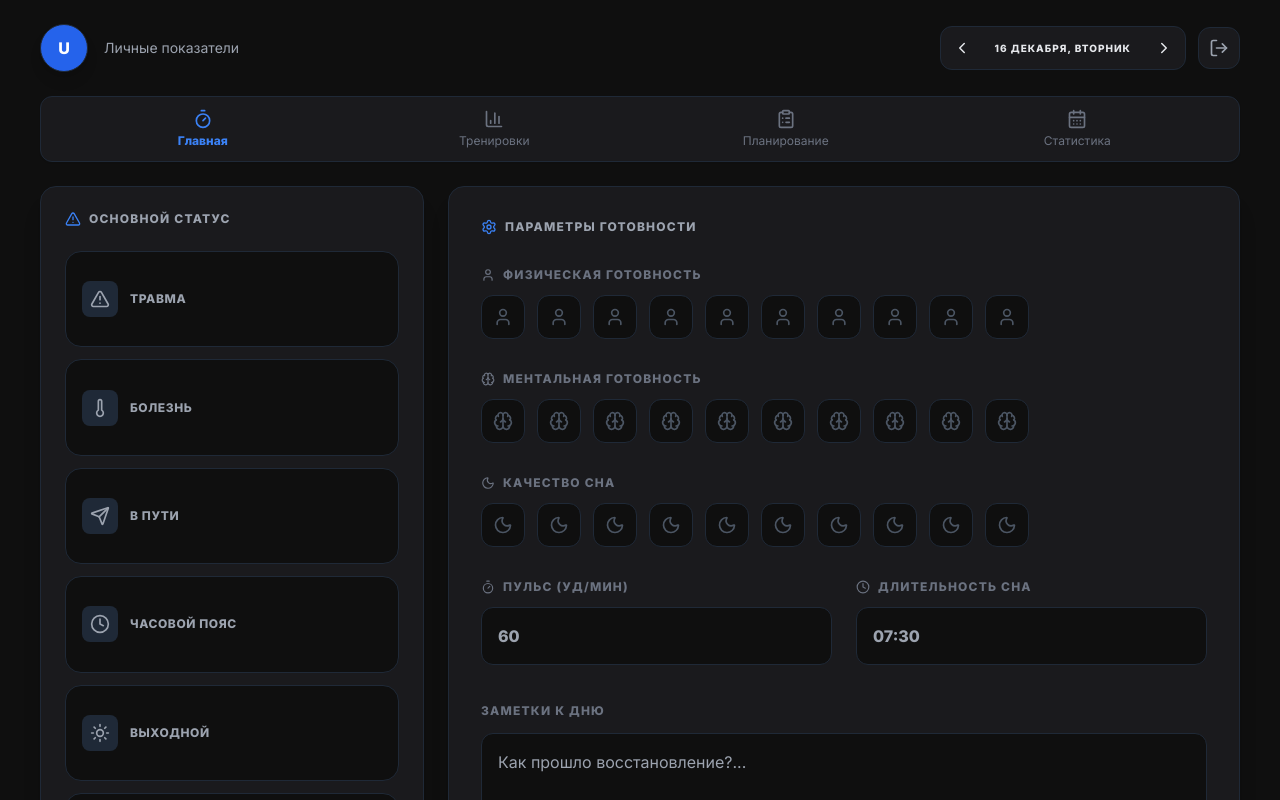
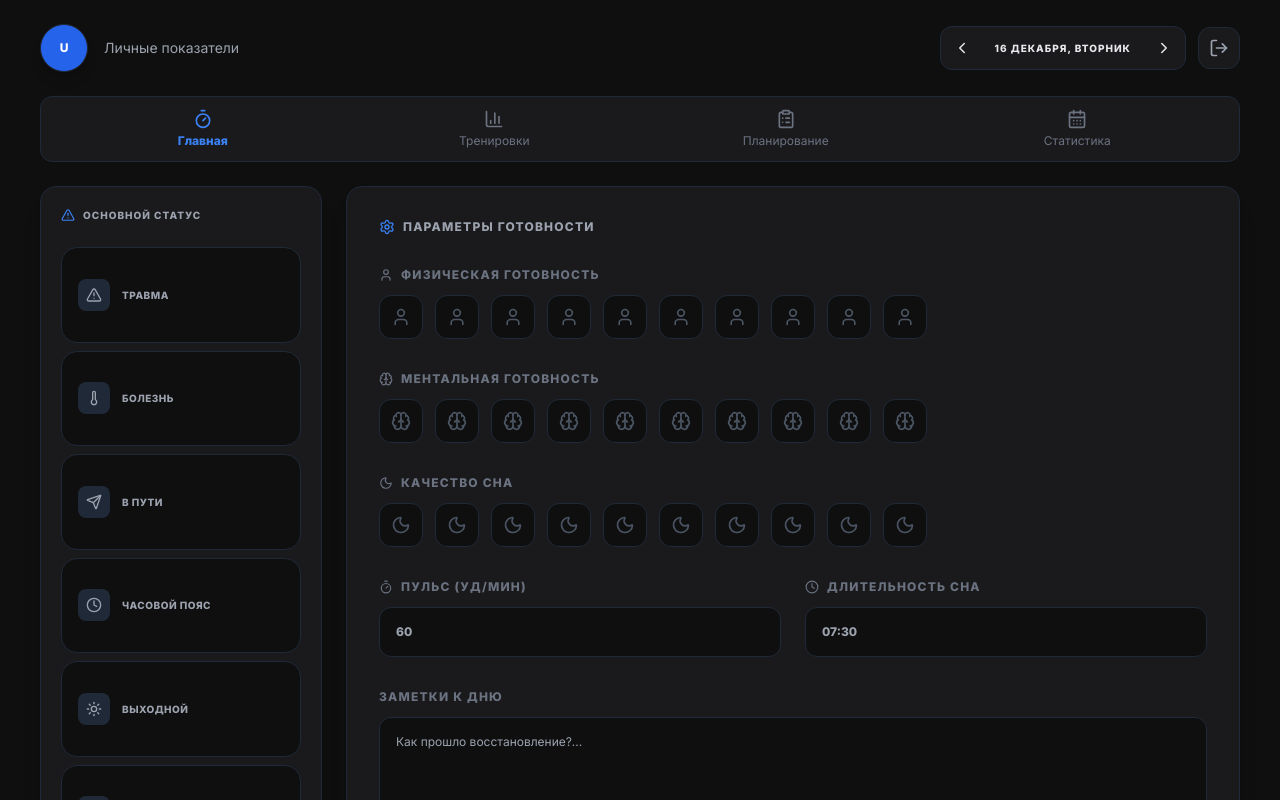
Before and after one commit to mbaliabin/dagbook-test, a React (Vite) app in the folder fasx-frontend/: page /daily in a window 1280 px wide. Shown: the top 800 px of the page. Built offline with nearby package versions, Linux system fonts and the light colour scheme; no server answers.

Commit message:
Доработка AccountPage.tsx 63

```diff
--- a/fasx-frontend/src/pages/DailyParameters.tsx
+++ b/fasx-frontend/src/pages/DailyParameters.tsx
@@ -39,16 +39,16 @@ const SingleSelectButton = ({ id, label, Icon, activeId, onClick, activeColor }:
   return (
     <button
       onClick={() => onClick(id === activeId ? null : id)}
-      className={`px-4 py-4 rounded-2xl flex items-center space-x-3 transition-all border w-full ${
+      className={`px-4 py-3 rounded-2xl flex items-center space-x-3 transition-all border w-full ${
         isActive
           ? `${activeColor} border-transparent shadow-lg scale-[1.02]`
           : "bg-[#0f0f0f] border-gray-800 hover:border-gray-700 text-gray-400"
       }`}
     >
       <div className={`p-2 rounded-lg ${isActive ? "bg-white/20" : "bg-gray-800"}`}>
-        <Icon className={`w-5 h-5 ${isActive ? "text-white" : "text-gray-400"}`} />
+        <Icon className={`w-4 h-4 ${isActive ? "text-white" : "text-gray-400"}`} />
       </div>
-      <span className={`text-xs font-bold uppercase tracking-wider ${isActive ? "text-white" : ""}`}>{label}</span>
+      <span className={`text-[10px] font-bold uppercase tracking-wider ${isActive ? "text-white" : ""}`}>{label}</span>
     </button>
   );
 };
@@ -133,7 +133,7 @@ export default function DailyParameters() {
   ];
 
   return (
-    <div className="min-h-screen bg-[#0f0f0f] text-gray-200 p-6 w-full font-sans">
+    <div className="min-h-screen bg-[#0f0f0f] text-gray-200 p-6 w-full font-sans text-xs">
       <div className="max-w-[1600px] mx-auto space-y-6 px-4">
 
         {/* HEADER */}
@@ -177,17 +177,17 @@ export default function DailyParameters() {
           })}
         </div>
 
-        {/* СЕТКА С ВЫРАВНИВАНИЕМ ПО ВЫСОТЕ */}
-        <div className="grid lg:grid-cols-3 gap-6 items-stretch">
+        {/* СЕТКА С ИЗМЕНЕННЫМИ ПРОПОРЦИЯМИ (1/4 + 3/4) */}
+        <div className="grid lg:grid-cols-4 gap-6 items-stretch">
 
-          {/* СТАТУСЫ (Левая колонка) */}
+          {/* СТАТУСЫ (Узкая колонка - col-span-1) */}
           <div className="lg:col-span-1">
-            <div className="bg-[#1a1a1d] border border-gray-800 p-6 rounded-2xl shadow-xl h-full flex flex-col">
+            <div className="bg-[#1a1a1d] border border-gray-800 p-5 rounded-2xl shadow-xl h-full flex flex-col">
               <div className="flex items-center gap-2 mb-6 text-gray-400">
-                <AlertTriangle size={16} className="text-blue-500" />
-                <h2 className="text-xs font-black uppercase tracking-widest">Основной статус</h2>
+                <AlertTriangle size={14} className="text-blue-500" />
+                <h2 className="text-[10px] font-black uppercase tracking-widest">Основной статус</h2>
               </div>
-              <div className="grid grid-cols-1 gap-3 flex-grow">
+              <div className="grid grid-cols-1 gap-2 flex-grow">
                 <SingleSelectButton id="skadet" label="Травма" Icon={AlertTriangle} activeId={mainParam} onClick={setMainParam} activeColor="bg-red-600" />
                 <SingleSelectButton id="syk" label="Болезнь" Icon={Thermometer} activeId={mainParam} onClick={setMainParam} activeColor="bg-orange-600" />
                 <SingleSelectButton id="paReise" label="В пути" Icon={Send} activeId={mainParam} onClick={setMainParam} activeColor="bg-blue-600" />
@@ -196,17 +196,16 @@ export default function DailyParameters() {
                 <SingleSelectButton id="konkurranse" label="Соревнование" Icon={Award} activeId={mainParam} onClick={setMainParam} activeColor="bg-yellow-600" />
               </div>
 
-              {/* ТА САМАЯ ПОДПИСЬ ДЛЯ БАЛАНСА И СМЫСЛА */}
               <div className="mt-8 pt-6 border-t border-gray-800/50 hidden lg:block">
-                <p className="text-[10px] text-gray-500 leading-relaxed uppercase font-bold tracking-tighter text-center">
+                <p className="text-[9px] text-gray-500 leading-relaxed uppercase font-bold tracking-tighter text-center">
                   Выбор статуса помогает системе точнее анализировать влияние внешних факторов на твою форму.
                 </p>
               </div>
             </div>
           </div>
 
-          {/* ПОКАЗАТЕЛИ (Правая колонка) */}
-          <div className="lg:col-span-2">
+          {/* ПОКАЗАТЕЛИ (Широкая колонка - col-span-3) */}
+          <div className="lg:col-span-3">
             <div className="bg-[#1a1a1d] border border-gray-800 p-8 rounded-2xl shadow-xl h-full flex flex-col space-y-8">
               <div className="flex items-center gap-2 text-gray-400">
                 <Settings size={16} className="text-blue-500" />
```
